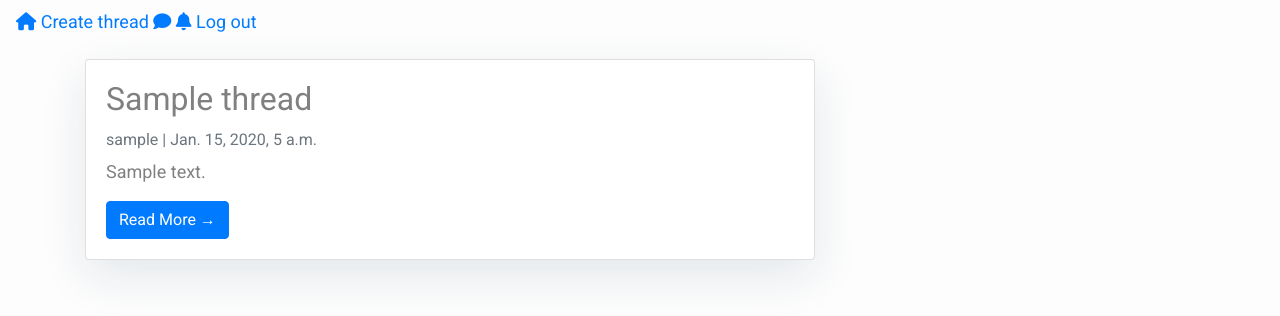
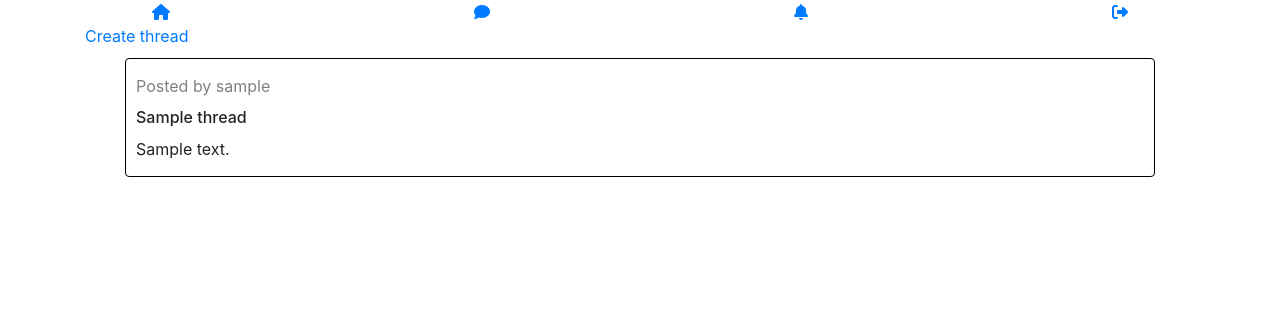
Before and after one commit to mohamadsaad1/saadit, a Django app: page /threads/ in a window 1280 px wide. Shown: the top 316 px of the page. Run offline with Django 3.2, Linux system fonts and the light colour scheme; a user stored in the database is signed in; tables that the repository leaves empty hold one stand-in row (values such as "Sample post"); some libraries are stand-ins or nearby versions.

Commit message:
detail page done

```diff
--- /dev/null
+++ b/threads/static/css/base.css
@@ -0,0 +1,47 @@
+
+
+
+nav{
+  width: 100%;
+  display: flex;
+  flex-direction: row;
+  justify-content: space-around;
+}
+
+.btn {
+  font-size: var(--font-l);
+  padding: 8px 16px;
+  border-radius: 6px;
+  border-width: 2px;
+  border-style: solid;
+  text-decoration: none;
+  background-color: var(--button-bg);
+  font-weight: 600;
+  cursor: pointer;
+  font-family: inherit;
+  margin-right: 10px;
+}
+
+.btn:hover {
+  background-color: var(--button-bg-hover);
+}
+
+.submit {
+  color: var(--submit);
+  border-color: var(--submit);
+}
+
+.secondary {
+  color: var(--secondary);
+  border-color: var(--secondary);
+}
+
+.warn {
+  color: var(--warn);
+  border-color: var(--warn);
+}
+
+.danger {
+  color: var(--danger);
+  border-color: var(--danger);
+}
--- a/threads/static/css/index.css
+++ /dev/null
@@ -1,13 +0,0 @@
-body {
-  font-family: "Roboto", sans-serif;
-  font-size: 18px;
-  background-color: #fdfdfd;
-}
-
-.head_text {
-  color: white;
-}
-
-.card {
-  box-shadow: 0 16px 48px #E3E7EB;
-}
--- /dev/null
+++ b/threads/static/css/threads-index.css
@@ -0,0 +1,42 @@
+.card-container {
+  padding: 0 30px;
+  display: flex;
+  flex-direction: column;
+  justify-content: center;
+  flex-wrap: wrap;
+}
+
+.card {
+
+  margin: 10px;
+  border: 1px solid black
+}
+
+.card-content {
+  padding: 10px;
+  width: 100%;
+}
+
+.usr-img {
+  width: 100%;
+  border-radius: var(--card-border-radius);
+}
+
+.card > a {
+  text-decoration: none;
+  color: var(--text-color);
+}
+
+.card h2 {
+  margin: 10px 0;
+  font-size: var(--font-xl);
+}
+
+.card p {
+  margin: 5px 0;
+  font-size: var(--font-reg);
+}
+
+#author{
+  color: grey;
+}
--- a/threads/static/css/threads.css
+++ /dev/null
@@ -1,6 +0,0 @@
-body{
-  color: grey;
-  display: flex;
-  flex-direction: column;
-  justify-content: center;
-}
--- a/threads/templates/base.html
+++ b/threads/templates/base.html
@@ -10,34 +10,37 @@
     <link href="https://fonts.googleapis.com/css?family=Roboto:400,700" rel="stylesheet">
     <title>Threads</title>
     <script src="https://kit.fontawesome.com/8d0c441ecb.js" crossorigin="anonymous"></script>
-    <link rel="stylesheet" type="text/css" href="{% static 'css/threads.css' %}">
+    <link rel="stylesheet" type="text/css" href="{% static 'css/base.css' %}">
     {% block head %}
     {% endblock %}
   </head>
       <body>
-          <nav class="navbar " >
-              <div class="first-class">
+          <nav>
+
                 {% if user.is_authenticated %}
                   <a href="{% url 'threads_index' %}"><i class="fas fa-home"></i></a>
-                  <a href="{% url 'thread_create' %}">Create thread</a>
-                    {% comment %} <div class="col-3">
-                      <a href="javascript:{document.getElementById('{% url 'upvote'
-                      thread.id %}').submit()}">
-                      <button class="btn btn-primary btn-lg btn-
-                      block" name="btn1" value="upvote">
-                      <span class="oi oi-caret-top">
-                      </span> Upvote {{thread.votes_total }}</button></a> {% endcomment %}
-                      <a href="#"><i class="fas fa-comment"></i></a>
-                      <a href="#"><i class="fas fa-bell"></i></a>
-                      <a href="{% url 'logout' %}">Log out</a>
-                      {% else %}
-                      <a href="{% url 'home' %}">Login</a>
-                      <a href="{% url 'signup' %}">Sign Up</a>
-                    {% endif %}
+
+                  <a href="#"><i class="fas fa-comment"></i></a>
+                  <a href="#"><i class="fas fa-bell"></i></a>
+                  <a href="{% url 'logout' %}"><i class="fas fa-sign-out-alt"></i></a>
+                  {% else %}
+                  {% comment %} <a href="{% url 'home' %}">Login</a> {% endcomment %}
+                  <a href="{% url 'signup' %}">Sign Up</a>
+                  {% endif %}
                 </div>
-            </div>
-        </nav>
-        {% block content %}
-        {% endblock content %}
-    </body>
+              </nav>
+              {% block content %}
+              {% endblock content %}
+</body>
 </html>
+
+
+
+
+            {% comment %} <div class="col-3">
+              <a href="javascript:{document.getElementById('{% url 'upvote'
+              thread.id %}').submit()}">
+              <button class="btn btn-primary btn-lg btn-
+              block" name="btn1" value="upvote">
+              <span class="oi oi-caret-top">
+              </span> Upvote {{thread.votes_total }}</button></a> {% endcomment %}
--- a/threads/templates/home.html
+++ b/threads/templates/home.html
@@ -2,7 +2,7 @@
 {% load static %}
 
 {% block head %}
-<link rel="stylesheet" type="text/css" href="{% static 'css/login.css' %}"/>
+<link rel="stylesheet" type="text/css" href="{% static 'css/home.css' %}"/>
 {% endblock %}
 
 {% block content %}
--- a/threads/templates/threads/index.html
+++ b/threads/templates/threads/index.html
@@ -1,8 +1,8 @@
     {% extends "base.html" %}
     {% load static %}
+
     {% block head %}
-    <link rel="stylesheet" type="text/css" href="{% static 'css/index.css' %}"/>
-    <link rel="stylesheet" type="text/css" href="{% static 'css/base.css' %}"/>
+    <link rel="stylesheet" type="text/css" href="{% static 'css/threads-index.css' %}"/>
     {% endblock %}
 
     {% block content %}
@@ -18,20 +18,19 @@
 
             {% endif %}
         </div>
-        <div class="row">
-            <!-- Blog Entries Column -->
-            <div class="col-md-8 mt-3 left">
+                <a href="{% url 'thread_create' %}">Create thread</a>
+
+                <section class="card-container">
                 {% for thread in threads %}
-                <div class="card mb-4">
-                    <div class="card-body">
-                        <h2 class="card-title">{{ thread.title }}</h2>
-                        <p class="card-text text-muted h6">{{ thread.author }} | {{ thread.created_on}} </p>
-                        <p class="card-text">{{thread.content|slice:":200" }}</p>
-                        <a href="{% url 'threads_detail' thread.id  %}" class="btn btn-primary">Read More &rarr;</a>
+                <div class="card">
+                <a href="{% url 'threads_detail' thread.id  %}">
+                    <div class="card-content">
+                        <p id="author">Posted by {{ thread.author }} </p>
+                        <h2 class="card-title" >{{ thread.title }}</h2>
+                        <p>{{thread.content|slice:":200" }}</p>
                     </div>
+                </a>
                 </div>
                 {% endfor %}
-            </div>
-        </div>
-    </div>
+            </section>
     {%endblock%}
--- a/threads/templates/threads/thread_form.html
+++ b/threads/templates/threads/thread_form.html
@@ -30,7 +30,7 @@
     {% endcomment %}
     {{ form.as_table }}
   </table>
-  <button type="submit" class="btn submit">Submit!</button>
+  <button type="submit" class="btn submit">Post!</button>
 </form>
 
 {% endblock %}
```
Also changed, not shown: threads/static/css/home.css (added, +87 -0 lines), threads/static/css/login.css (deleted, +0 -40 lines), threads/static/css/thread-detail.css (deleted, +0 -18 lines), threads/static/css/threads-detail.css (added, +64 -0 lines), threads/templates/threads/detail.html (+24 -19 lines).
